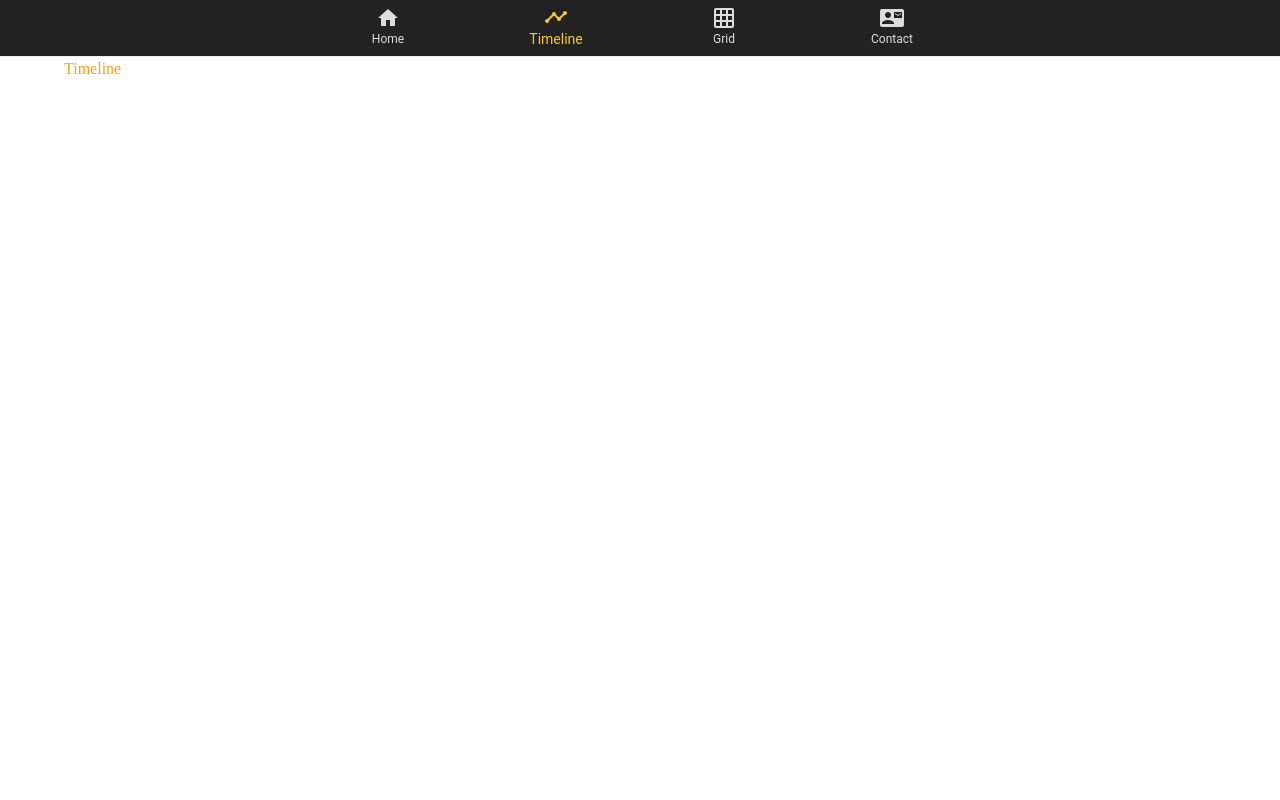
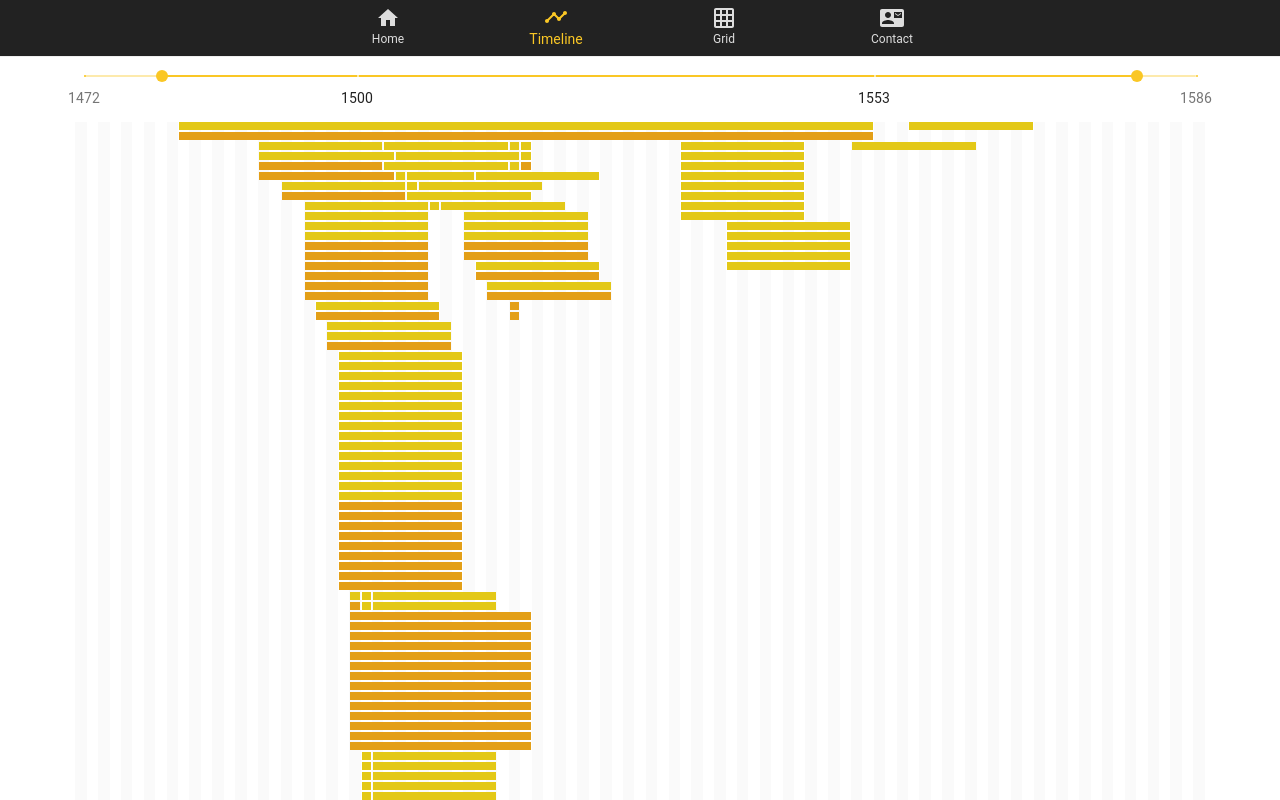
Before and after one commit to d-kuznetsov/cranach-timeline, a Next.js app: page /timeline in a window 1280 px wide. Built offline with nearby package versions, Linux system fonts and the light colour scheme.

Commit message:
add timeline and slider

```diff
--- a/src/pages/timeline.jsx
+++ b/src/pages/timeline.jsx
@@ -1,6 +1,20 @@
 import Layout from "../components/Layout";
+import { RangeSliderContainer as RangeSlider } from "../components/RangeSlider";
+import { TimelineContainer as Timeline } from "../components/TimeLine";
 import styles from "../styles/pages/TimelinePage.module.scss";
 
 export default function TimelinePage() {
-  return <Layout>Timeline</Layout>;
+  return (
+    <Layout
+      toolbar={
+        <div>
+          <RangeSlider />
+        </div>
+      }
+    >
+      <div className={styles.timelineContainer}>
+        <Timeline />
+      </div>
+    </Layout>
+  );
 }
--- a/src/styles/pages/TimelinePage.module.scss
+++ b/src/styles/pages/TimelinePage.module.scss
@@ -0,0 +1,4 @@
+.timelineContainer {
+  height: 100%;
+  overflow: auto;
+}
```
